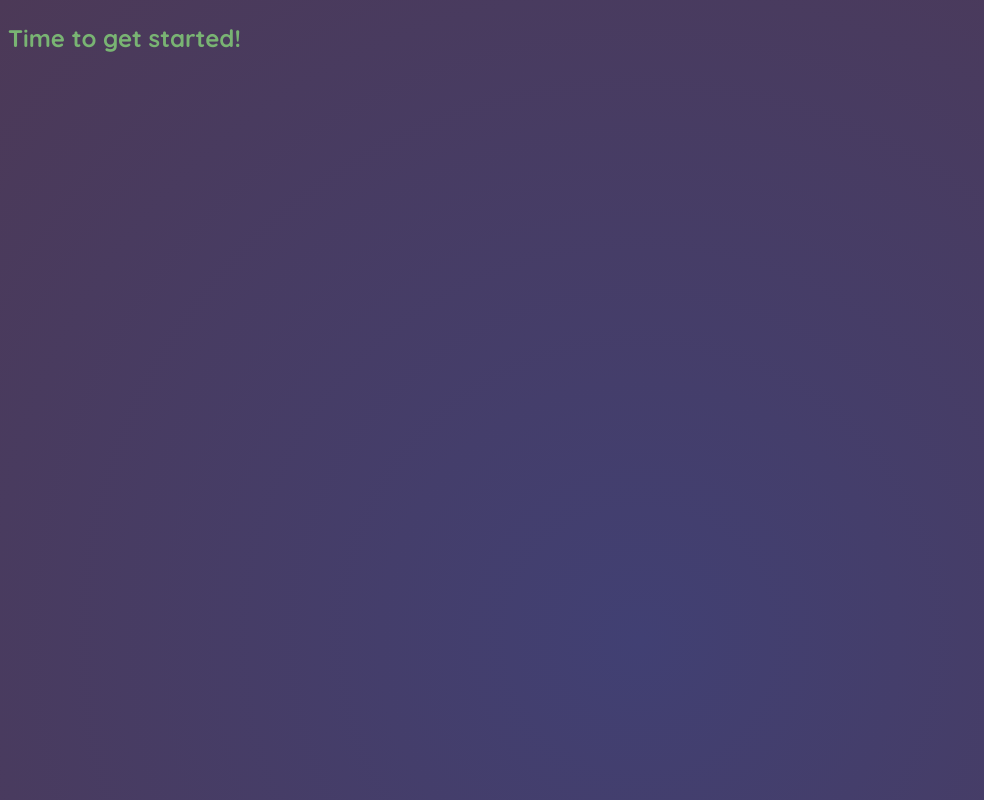
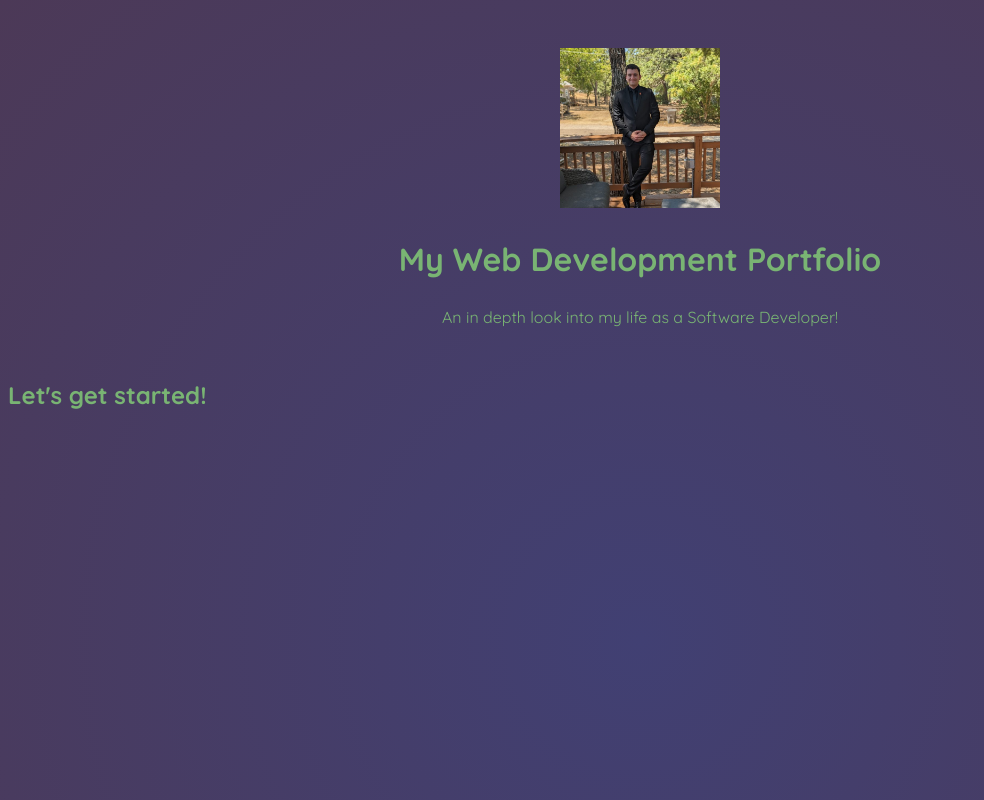
Before and after one commit to JackStendeback/React-Portfolio, a React (Vite) app: page / in a window 1280 px wide. Shown: the top 800 px of the page, without its empty margins (0-984 px from the left). Built offline with nearby package versions, Linux system fonts and the light colour scheme.

Commit message:
adding css styling to shrink my professional picture on the main page

```diff
--- a/src/App.jsx
+++ b/src/App.jsx
@@ -1,4 +1,4 @@
-const portfolioDescriptions = ['Full Stack', 'React', 'Web Development'];
+const portfolioDescriptions = ['Full Stack', 'React', 'Web Development', 'MERN'];
 
 function genRandomInt(max) {
     return Math.floor(Math.random() * (max + 1));
@@ -13,7 +13,7 @@ function Header() {
             <img src="src/assets/portfolio-pic.jpg" alt="Jack Stendeback in a suit." />
             <h1>My {keyWords} Portfolio</h1>
             <p>
-                An in depth look into my life as a Full Stack Web Developer!
+                An in depth look into my life as a Software Developer!
             </p>
         </header>
     );
@@ -22,8 +22,9 @@ function Header() {
 function Portfolio() {
     return (
         <div>
+            <Header />
           <main>
-            <h2>Time to get started!</h2>
+            <h2>Let's get started!</h2>
           </main>
         </div>
     );
--- a/src/index.css
+++ b/src/index.css
@@ -17,3 +17,14 @@ html {
     -webkit-text-size-adjust: 100%;
     min-height: 80rem;
 }
+
+header {
+    text-align: center;
+    margin: 3rem 0;
+  }
+
+  header img {
+    height: 10rem;
+    width: 10rem;
+    object-fit: cover;
+  }
```
